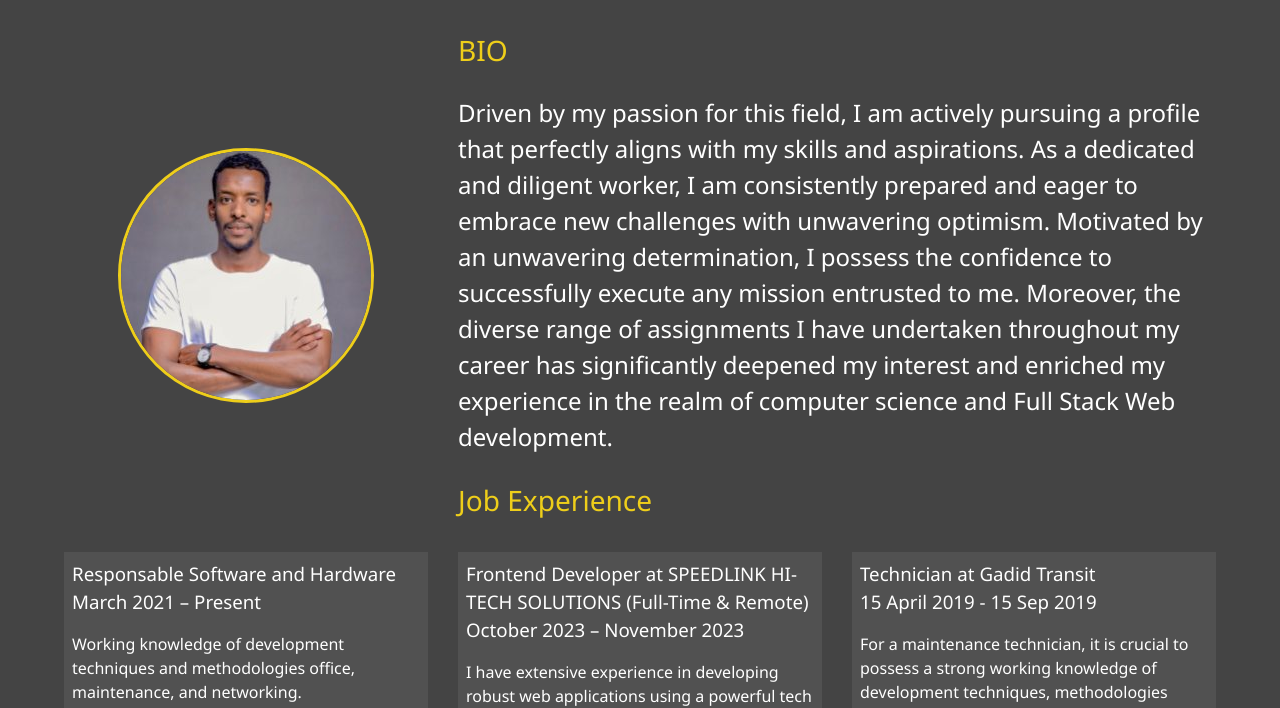
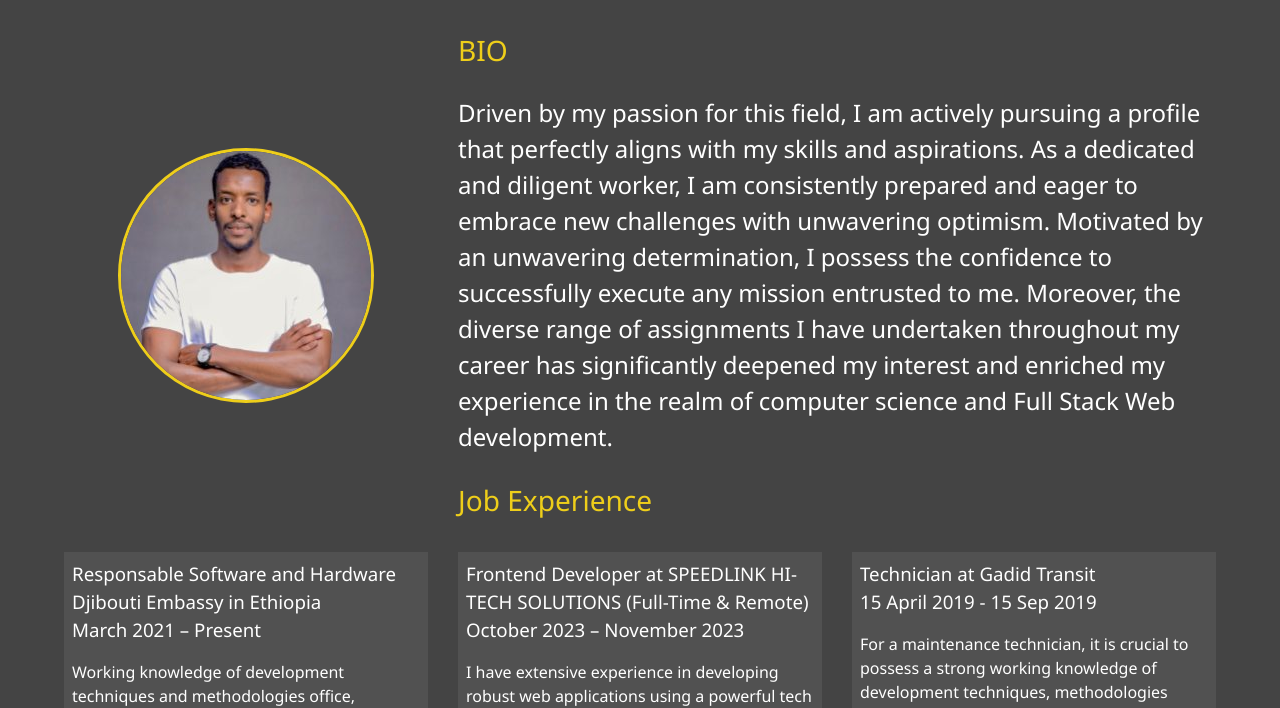
Before and after one commit to bogoreh/modern_portfolio-master, a website: page about.html in a window 1280 px wide. Shown: the part 253-961 px from the top of the page. Drawn offline with Linux system fonts and the light colour scheme.

Commit message:
Update about.html

```diff
--- a/about.html
+++ b/about.html
@@ -69,7 +69,7 @@
           </div>
 
       <div class="job job-1">
-              <h3>Responsable Software and Hardware<br/> March 2021 – Present</h3>
+              <h3>Responsable Software and Hardware Djibouti Embassy in Ethiopia<br/> March 2021 – Present</h3>
               <p>Working knowledge of development techniques and methodologies office, maintenance, and networking.</p>
       </div>
 
```
